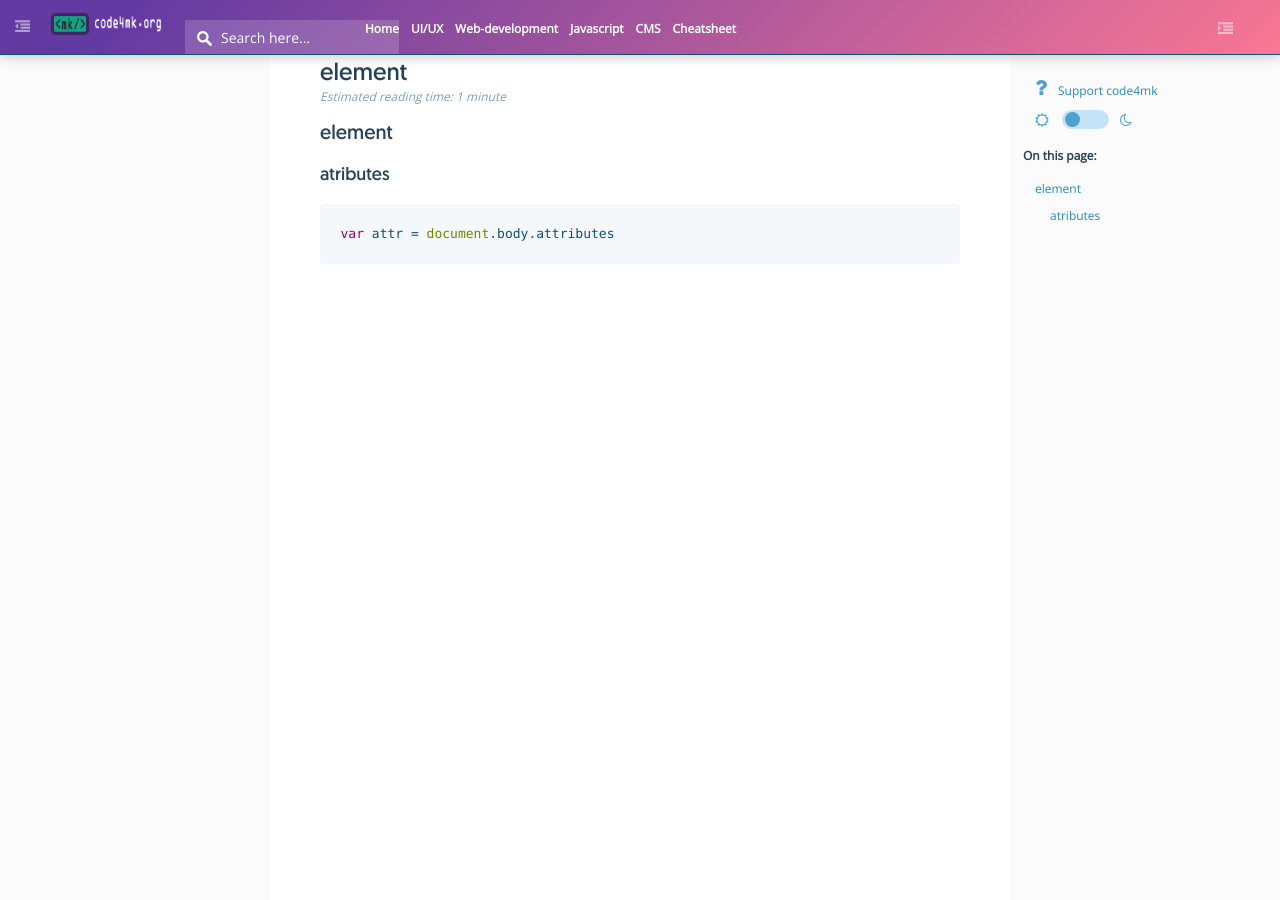
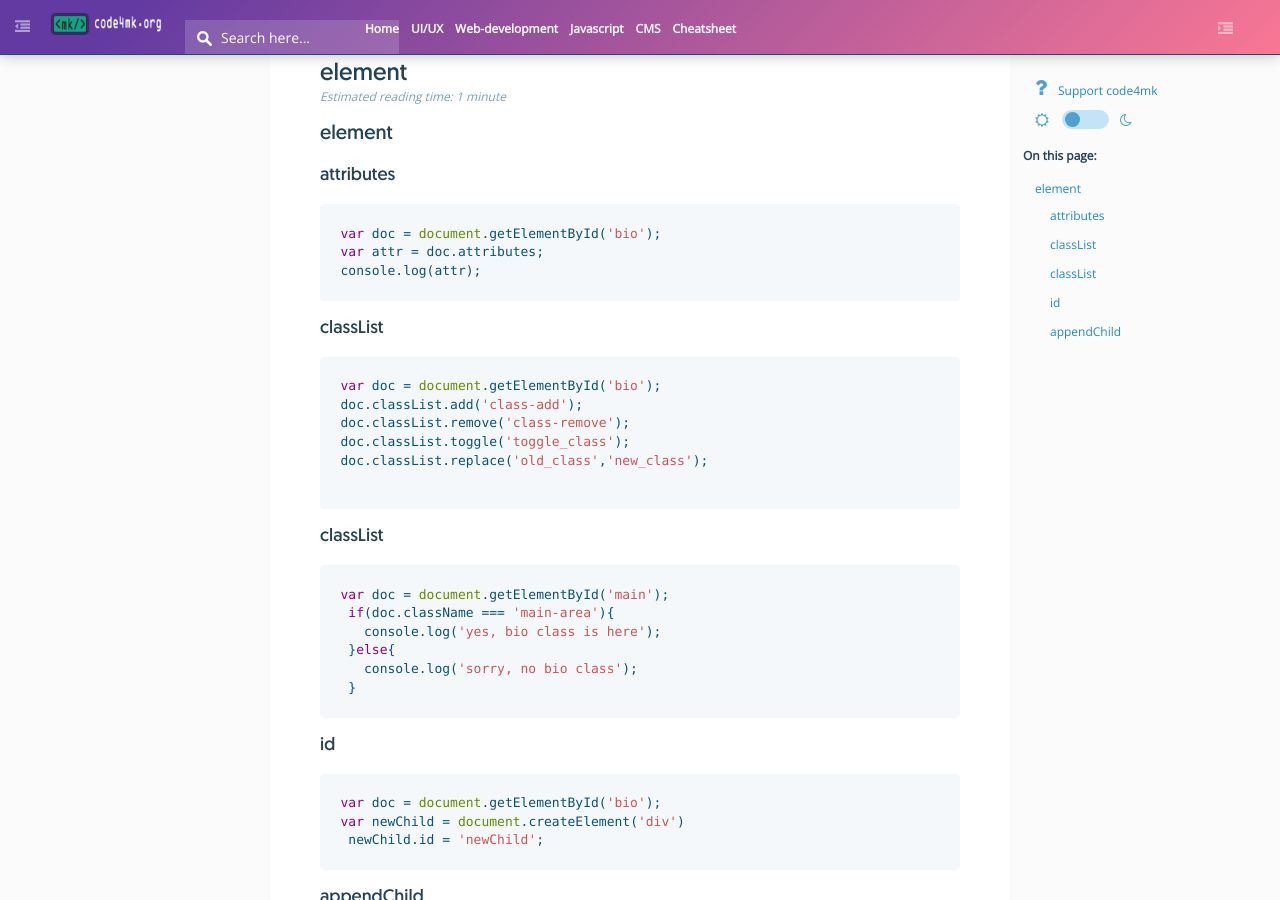
Before and after one commit to code4mk/code4mk.github.io, a Jekyll site: the page built from javascript-developer/js/dom/element.md, in a window 1280 px wide and 900 px high. Built offline with Jekyll 4.4.1, drawn with Linux system fonts in a browser that asks for light colours; our own code applies the rules of GitHub Pages for plain Markdown files; comment, search, counter and statistics services are not loaded; some of the changed text lies outside the part shown.

Commit message:
elemetn dom

````diff
--- a/javascript-developer/js/dom/element.md
+++ b/javascript-developer/js/dom/element.md
@@ -2,9 +2,48 @@
 
 ## element
 
-
-### atributes
+### attributes
 
 ```js
-var attr = document.body.attributes
+var doc = document.getElementById('bio');
+var attr = doc.attributes;
+console.log(attr);
 ```
+
+### classList
+
+```js
+var doc = document.getElementById('bio');
+doc.classList.add('class-add');
+doc.classList.remove('class-remove');
+doc.classList.toggle('toggle_class');
+doc.classList.replace('old_class','new_class');
+
+```
+
+### classList
+
+```js
+var doc = document.getElementById('main');
+ if(doc.className === 'main-area'){
+   console.log('yes, bio class is here');
+ }else{
+   console.log('sorry, no bio class');
+ }
+```
+
+### id
+
+```js
+var doc = document.getElementById('bio');
+var newChild = document.createElement('div')
+ newChild.id = 'newChild';
+```
+
+### appendChild
+
+```js
+var doc = document.getElementById('bio');
+var newChild = document.createElement('div')
+doc.appendChild(newChild);
+```
````
